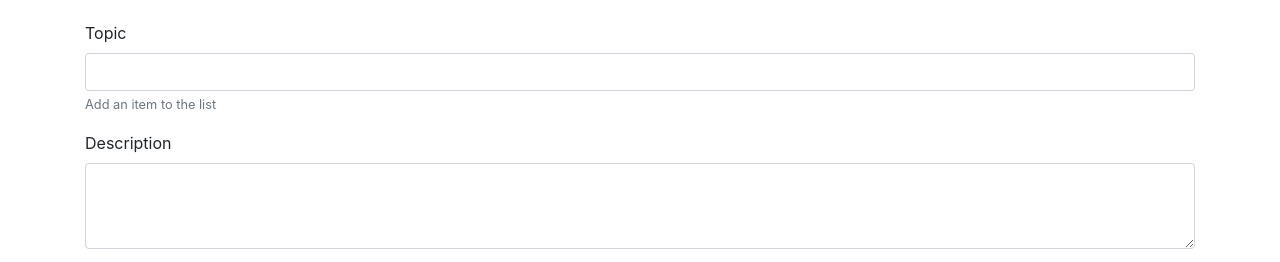
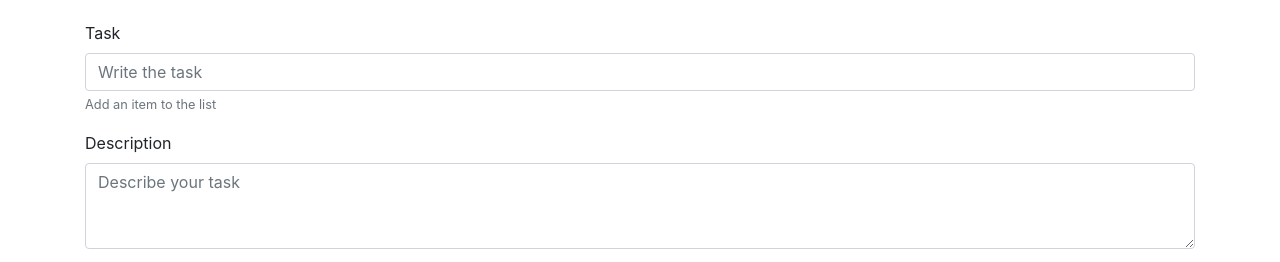
Before and after one commit to nikolas-AI/To-do-List, a plain HTML site: page index.html in a window 1280 px wide. Shown: the part 121-383 px from the top of the page. Drawn offline with nearby package versions, Linux system fonts and the light colour scheme.

Commit message:
placeholder

```diff
--- a/index.html
+++ b/index.html
@@ -40,14 +40,14 @@
         <h2 class="text-center my-4">To-do List</h2>
 
         <div class="form-group">
-            <label for="title">Topic</label>
-            <input type="text" class="form-control" id="title" aria-describedby="emailHelp">
+            <label for="title">Task</label>
+            <input type="text" class="form-control" id="title" aria-describedby="emailHelp" placeholder="Write the task">
             <small id="emailHelp" class="form-text text-muted">Add an item to the list</small>
         </div>
 
         <div class="form-group">
             <label for="description">Description</label>
-            <textarea class="form-control" id="description" rows="3"></textarea>
+            <textarea class="form-control" id="description" rows="3" placeholder="Describe your task"></textarea>
         </div>
 
 
```
